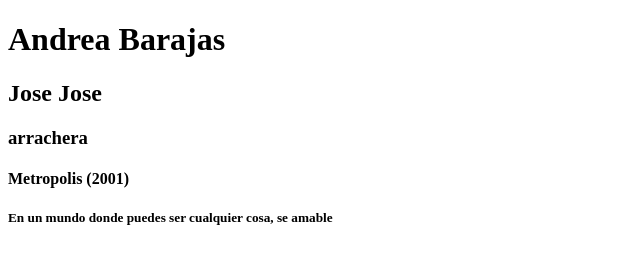
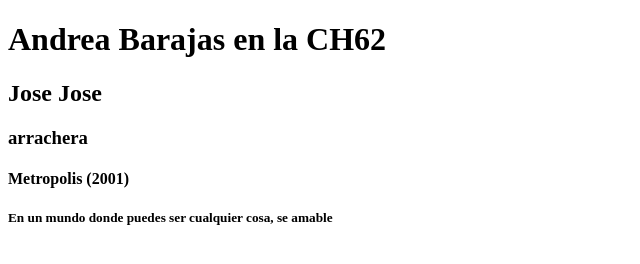
Before and after one commit to rea-barajas/ch62-mis_preferencias, a plain HTML site: page index.html in a window 1280 px wide. Shown: the whole page, without its empty margins (0-640 px from the left). Drawn offline with Linux system fonts and the light colour scheme.

Commit message:
feat: modificación del título h1

```diff
--- a/index.html
+++ b/index.html
@@ -6,7 +6,7 @@
     <title>Document</title>
 </head>
 <body>
-    <h1>Andrea Barajas</h1>
+    <h1>Andrea Barajas en la CH62</h1>
     <h2>Jose Jose</h2>
     <h3>arrachera</h3>
     <h4>Metropolis (2001)</h4>
```
